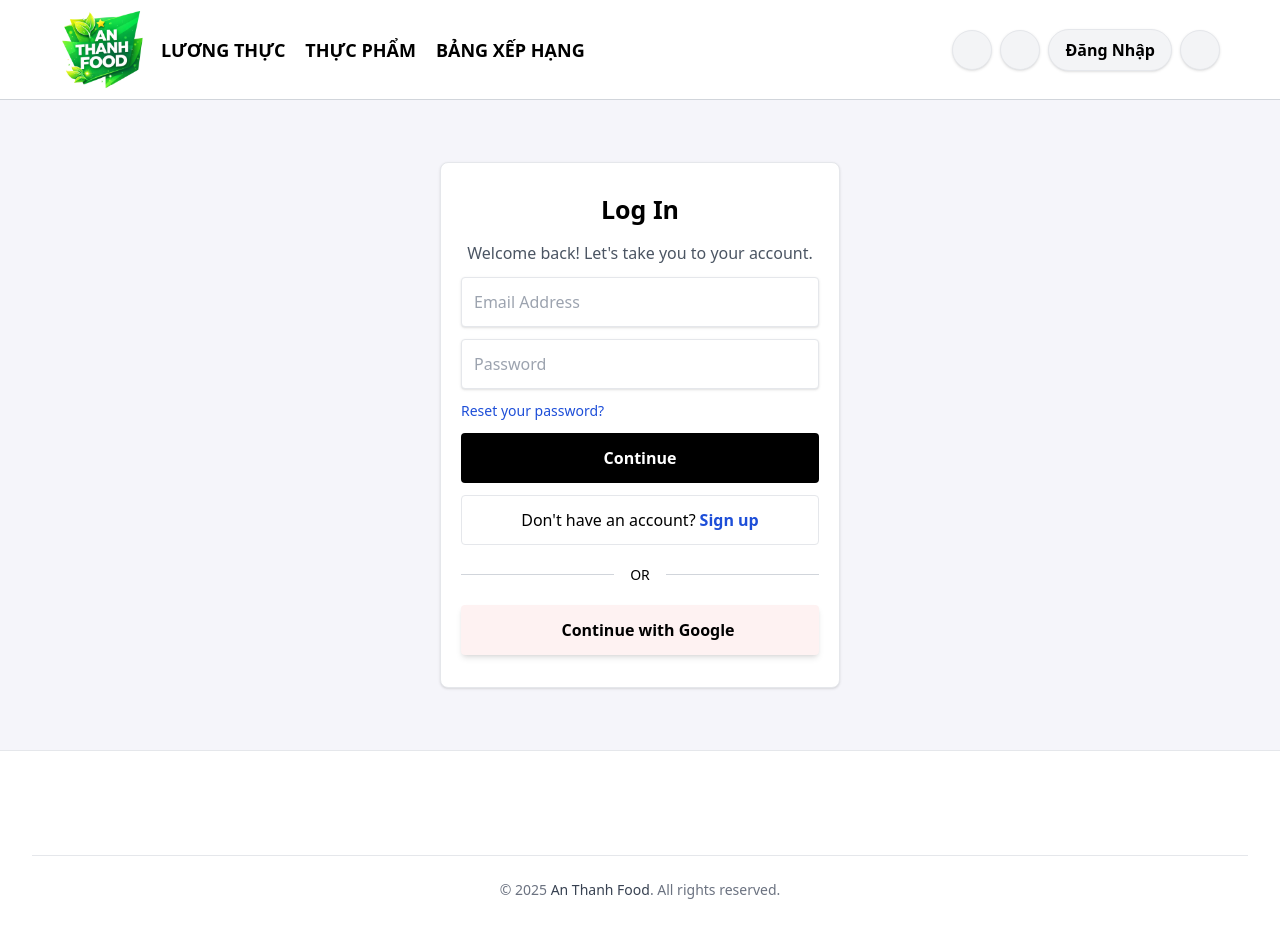
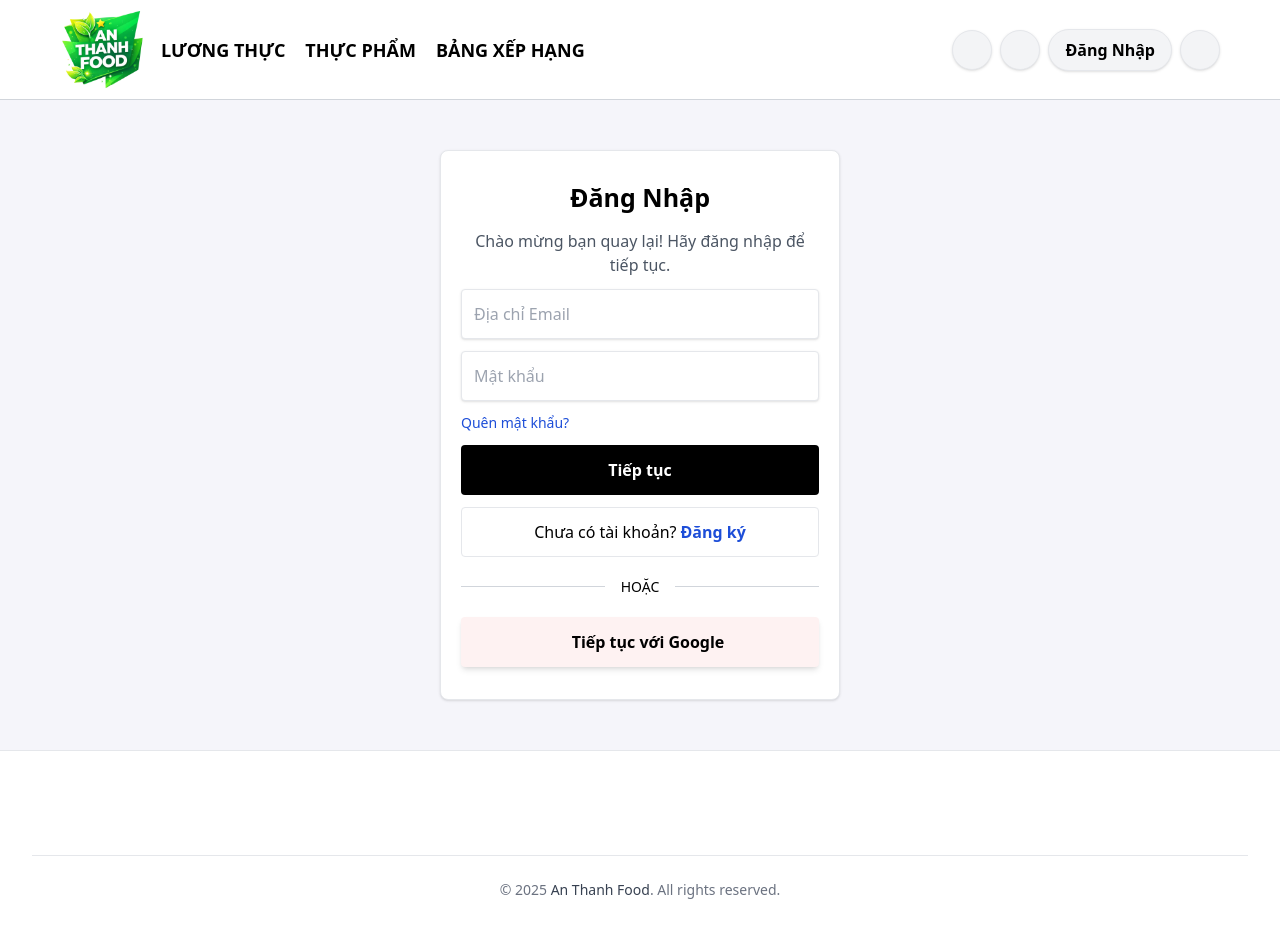
Before and after one commit to SongDuy/web-an-thanh-food, a React (Create React App) app: page /login in a window 1280 px wide. Built offline with nearby package versions, Linux system fonts and the light colour scheme; some icons are missing.

Commit message:
Update new

```diff
--- a/src/pages/auth/Login.js
+++ b/src/pages/auth/Login.js
@@ -44,19 +44,19 @@ const LoginPage = () => {
 
           {/* Title */}
           <h1 className="text-[25px] font-semibold text-center mt-2">
-            Log In
+            Đăng Nhập
           </h1>
 
           {/* Subtitle */}
           <p className="text-center py-3 text-gray-600">
-            Welcome back! Let's take you to your account.
+            Chào mừng bạn quay lại! Hãy đăng nhập để tiếp tục.
           </p>
 
           {/* Form */}
           <div className="grid gap-y-3">
             <input
               type="email"
-              placeholder="Email Address"
+              placeholder="Địa chỉ Email"
               value={email}
               onChange={(e) => setEmail(e.target.value)}
               className="h-[50px] px-3 border rounded shadow"
@@ -64,7 +64,7 @@ const LoginPage = () => {
 
             <input
               type="password"
-              placeholder="Password"
+              placeholder="Mật khẩu"
               value={password}
               onChange={(e) => setPassword(e.target.value)}
               className="h-[50px] px-3 border rounded shadow"
@@ -74,21 +74,21 @@ const LoginPage = () => {
               to="/forgot-password"
               className="text-blue-700 text-sm w-fit"
             >
-              Reset your password?
+              Quên mật khẩu?
             </Link>
 
             <button className="h-[50px] bg-black text-white rounded font-semibold hover:bg-gray-800">
-              Continue
+              Tiếp tục
             </button>
 
             {/* Register */}
             <div className="h-[50px] border rounded flex items-center justify-center gap-x-1">
               <span>
-                Don't have an account?
+                Chưa có tài khoản?
               </span>
 
               <Link to="/register" className="text-blue-700 font-semibold">
-                Sign up
+                Đăng ký
               </Link>
             </div>
           </div>
@@ -97,7 +97,7 @@ const LoginPage = () => {
           <div className="flex items-center my-5">
             <hr className="flex-1 border-gray-300" />
             <span className="px-4 text-sm">
-              OR
+              HOẶC
             </span>
             <hr className="flex-1 border-gray-300" />
           </div>
@@ -106,7 +106,7 @@ const LoginPage = () => {
           <button className="h-[50px] w-full bg-red-50 hover:bg-red-100 shadow-md rounded flex items-center px-5">
             <GoogleIcon />
             <span className="mx-auto font-semibold">
-              Continue with Google
+              Tiếp tục với Google
             </span>
           </button>
         </div>
--- a/src/pages/auth/Register.js
+++ b/src/pages/auth/Register.js
@@ -44,12 +44,12 @@ const RegisterPage = () => {
 
           {/* Title */}
           <h1 className="text-[25px] font-semibold text-center">
-            Sign Up
+            Đăng Ký
           </h1>
 
           {/* Subtitle */}
           <p className="pt-3 pb-5 text-center text-gray-600">
-            Welcome! Let's take you to your registration page.
+            Chào mừng bạn! Hãy tạo tài khoản mới.
           </p>
 
           {/* Form */}
@@ -59,7 +59,7 @@ const RegisterPage = () => {
             <div className="grid grid-cols-2 gap-3">
               <input
                 type="text"
-                placeholder="Full name"
+                placeholder="Họ và tên"
                 value={displayName}
                 onChange={(e) => setDisplayName(e.target.value)}
                 className="h-[50px] px-2 border rounded shadow"
@@ -77,7 +77,7 @@ const RegisterPage = () => {
             {/* Email */}
             <input
               type="email"
-              placeholder="Email address"
+              placeholder="Địa chỉ email"
               value={email}
               onChange={(e) => setEmail(e.target.value)}
               className="h-[50px] px-2 border rounded shadow"
@@ -86,7 +86,7 @@ const RegisterPage = () => {
             {/* Password */}
             <input
               type="password"
-              placeholder="Password"
+              placeholder="Mật khẩu"
               value={password}
               onChange={(e) => setPassword(e.target.value)}
               className="h-[50px] px-2 border rounded shadow"
@@ -97,22 +97,22 @@ const RegisterPage = () => {
               to="/forgot-password"
               className="text-blue-800 text-sm w-fit"
             >
-              Reset your password?
+              Quên mật khẩu?
             </Link>
 
             {/* Submit button */}
             <button className="h-[50px] bg-black text-white rounded font-semibold hover:bg-gray-800">
-              Continue to Verify Email
+              Tiếp tục xác thực Email
             </button>
 
             {/* Login redirect */}
             <div className="h-[50px] border rounded flex items-center justify-center gap-x-1">
               <span>
-                Already have an account?
+                Đã có tài khoản?
               </span>
 
               <Link to="/login" className="text-blue-800 font-semibold">
-                Login
+                Đăng nhập
               </Link>
             </div>
           </div>
```
